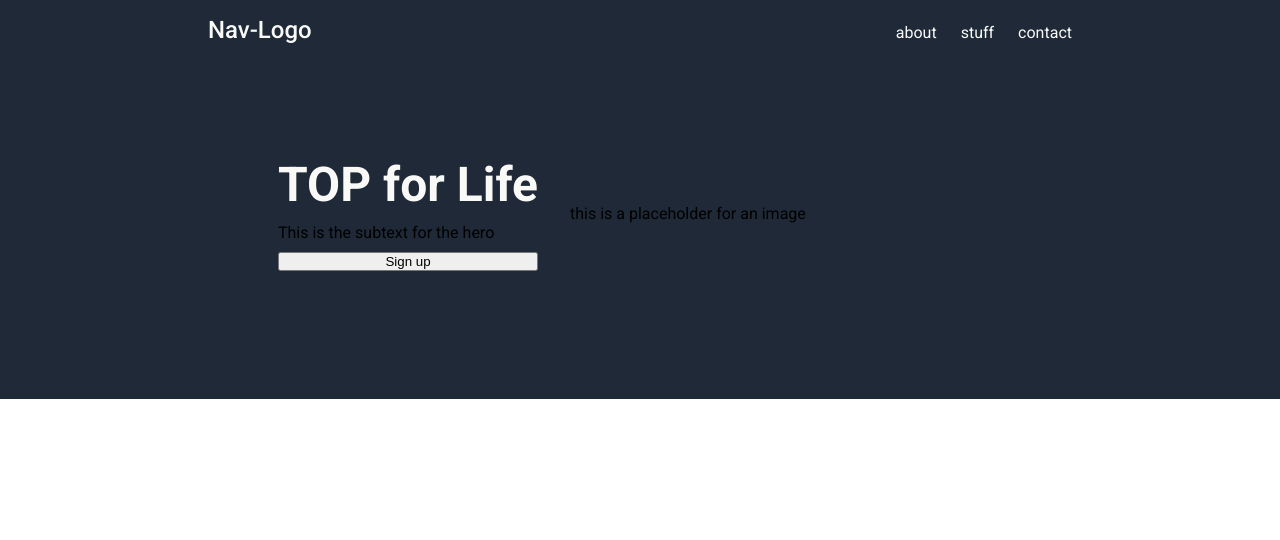
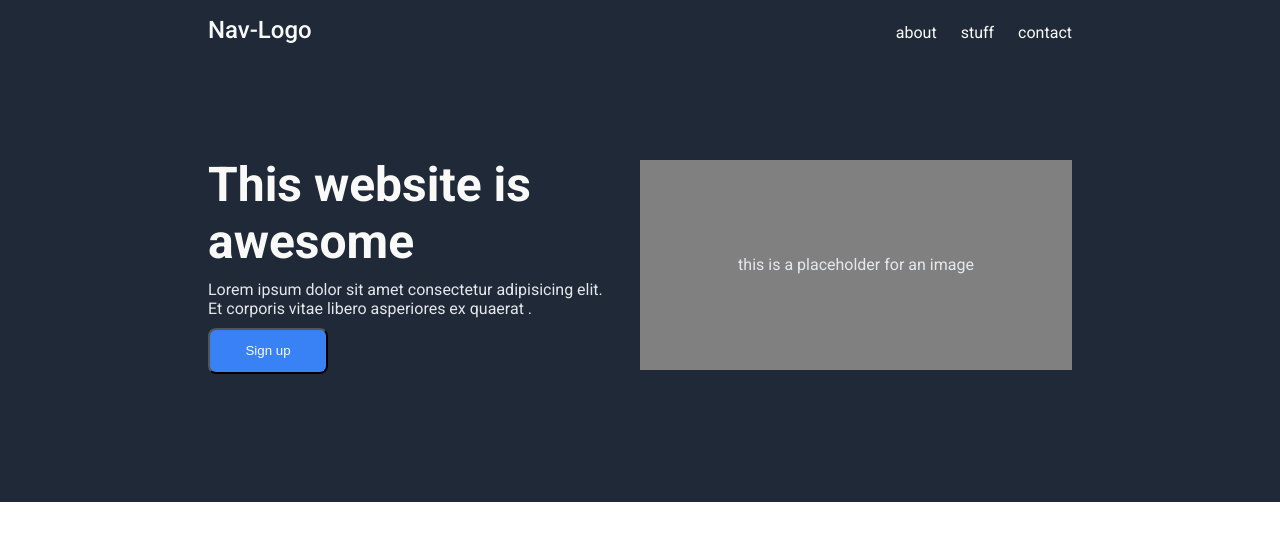
Before and after one commit to Matrixier/odin-landingpage, a plain HTML site: page index.html in a window 1280 px wide. Drawn offline with Linux system fonts and the light colour scheme.

Commit message:
Nav TOP landing
Refining the Nav and css for TOP landing page.

```diff
--- a/index.html
+++ b/index.html
@@ -26,8 +26,8 @@
         </div>
         <div class="main">
             <div class="left">
-                <h1 class="hero">TOP for Life</h1>
-                <p class="subtxt">This is the subtext for the hero</p>
+                <h1 class="hero">This website is awesome</h1>
+                <p class="subtxt">Lorem ipsum dolor sit amet consectetur adipisicing elit. Et corporis vitae libero asperiores ex quaerat .</p>
                 <button class="hero-btn">Sign up</button>
             </div>
             <div class="right">
--- a/styles.css
+++ b/styles.css
@@ -39,6 +39,7 @@
      display: flex;
      flex-direction: column;
      gap: 10px;
+     color: #e5e7eb;
  }
 
  .hero{
@@ -50,3 +51,19 @@
      flex-shrink: 0;
      width: 50%;
  }
+ .image{
+     background-color: grey;
+     height: 210px;
+     display: flex;
+     align-items: center;
+     justify-content: center;
+     color: #e5e7eb;
+ }
+ .hero-btn{
+     background-color: #3882f6;
+     width: 120px;
+     padding: 1em;
+     border-radius: 8px;
+     color:#f9faf8;
+
+ }
```
